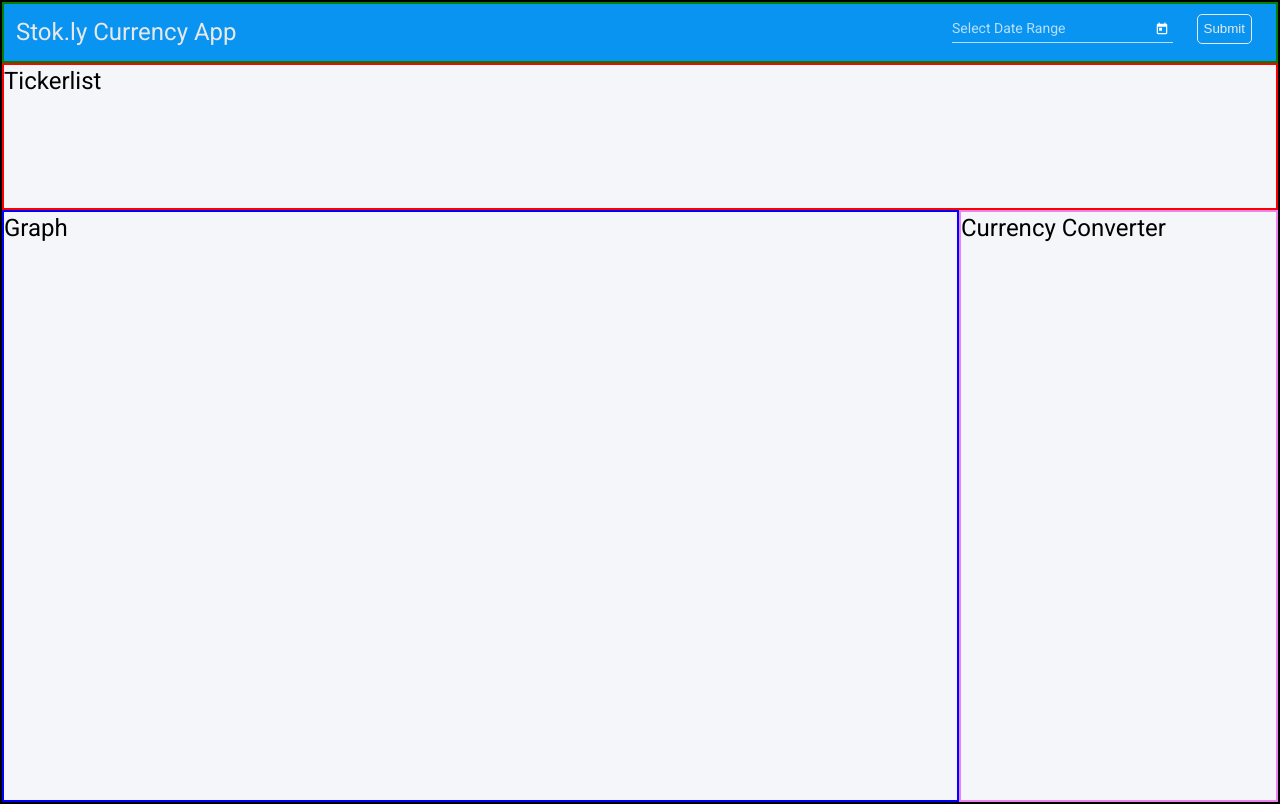
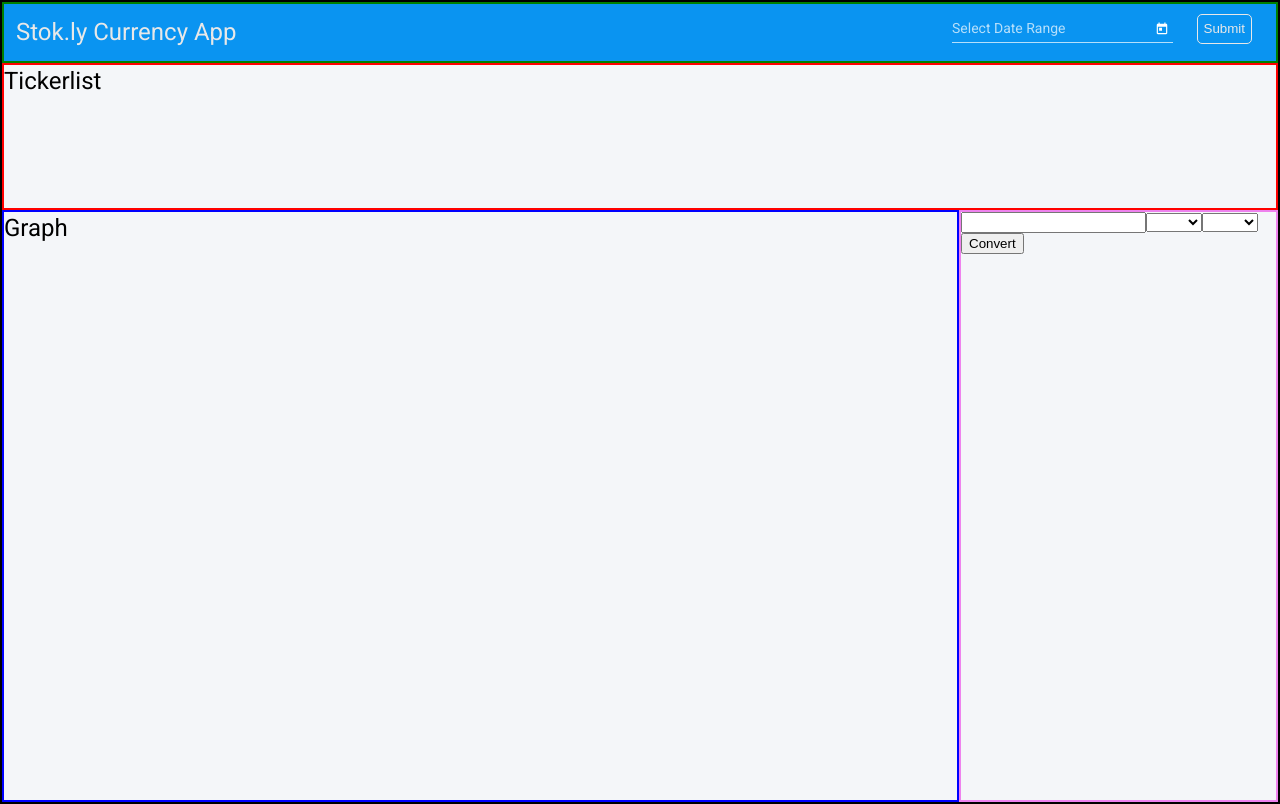
Before and after one commit to nathan755/angular-currency-webapp, an Angular app: page / in a window 1280 px wide. Built offline with nearby package versions, Linux system fonts and the light colour scheme; no server answers.

Commit message:
add currency converter component

```diff
--- a/src/app/components/currency-converter/currency-converter.component.html
+++ b/src/app/components/currency-converter/currency-converter.component.html
@@ -1,3 +1,17 @@
 <div class="converter">
-    <h1>Currency Converter</h1>
+    <input type="text" [formControl]="amount">
+    <select [formControl]="currencyOne">
+        <option>Hello</option>
+        <option>no</option>
+        <option>whai </option>
+        <option>oh no</option>
+    </select>
+    <select [formControl]="currencyTwo">
+        <option>Hello</option>
+        <option>no</option>
+        <option>whai </option>
+        <option>oh no</option>
+    </select>
+    <button (click)="onConvertClick()">Convert</button>
+    <P>{{result}}</P>
 </div>
--- a/src/app/components/currency-converter/currency-converter.component.ts
+++ b/src/app/components/currency-converter/currency-converter.component.ts
@@ -1,15 +1,34 @@
 import { Component, OnInit } from '@angular/core';
+import { FormControl } from '@angular/forms';
+import { DataFetchingService } from "../../services/data-fetch/data-fetching.service";
 
 @Component({
-  selector: 'app-currency-converter',
-  templateUrl: './currency-converter.component.html',
-  styleUrls: ['./currency-converter.component.scss']
+	selector: 'app-currency-converter',
+	templateUrl: './currency-converter.component.html',
+	styleUrls: ['./currency-converter.component.scss']
 })
 export class CurrencyConverterComponent implements OnInit {
 
-  constructor() { }
+	tickers:string[] = [];
+	rates:object;
+	error:boolean = false;
 
-  ngOnInit(): void {
-  }
+	amount = new FormControl();
+	currencyOne = new FormControl();
+	currencyTwo = new FormControl();
 
+	constructor(private dataFetchingService:DataFetchingService ) { }
+
+	onConvertClick(){}
+
+	ngOnInit(): void {
+		this.dataFetchingService.fetchCurrencyData(false).subscribe((res) => {
+			this.rates = res.rates;
+			this.tickers = Object.keys(res.rates)
+		},
+			(err) => {
+				console.log("err", err)
+				this.error = true;
+			});
+		}
 }
```
